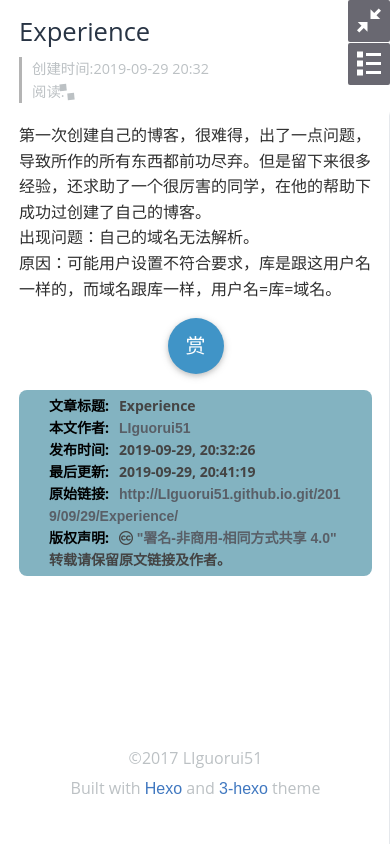
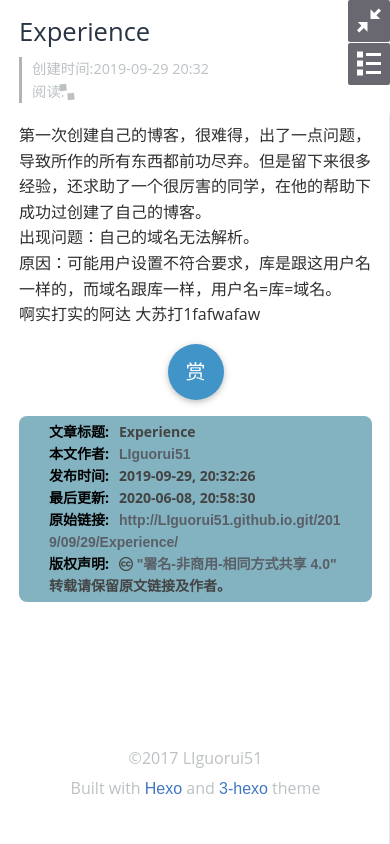
Before and after one commit to LIguorui51/LIguorui51.github.io, a plain HTML site: page 2019/09/29/Experience/index.html in a window 390 px wide. Drawn offline with nearby package versions, Linux system fonts and the light colour scheme; some packages are replaced by stand-ins of ours; a script that the page names is missing; files whose address does not match are found by name.

Commit message:
Site updated: 2020-06-08 20:58:43

```diff
--- a/2019/09/29/Experience/index.html
+++ b/2019/09/29/Experience/index.html
@@ -315,7 +315,7 @@
     </div>
     <div class="article-meta">
 
-        创建时间:<time class="date" title='更新时间: 2019-09-29 20:41:19'>2019-09-29 20:32</time>
+        创建时间:<time class="date" title='更新时间: 2020-06-08 20:58:30'>2019-09-29 20:32</time>
 
     </div>
     <div class="article-meta">
@@ -353,7 +353,7 @@
 
     <div class="article-entry" itemprop="articleBody">
 
-        <p>第一次创建自己的博客，很难得，出了一点问题，导致所作的所有东西都前功尽弃。但是留下来很多经验，还求助了一个很厉害的同学，在他的帮助下成功过创建了自己的博客。<br>出现问题：自己的域名无法解析。<br>原因：可能用户设置不符合要求，库是跟这用户名一样的，而域名跟库一样，用户名=库=域名。</p>
+        <p>第一次创建自己的博客，很难得，出了一点问题，导致所作的所有东西都前功尽弃。但是留下来很多经验，还求助了一个很厉害的同学，在他的帮助下成功过创建了自己的博客。<br>出现问题：自己的域名无法解析。<br>原因：可能用户设置不符合要求，库是跟这用户名一样的，而域名跟库一样，用户名=库=域名。<br>啊实打实的阿达 大苏打1fafwafaw</p>
 
 
 
@@ -371,7 +371,7 @@
 
     <p><span class="copy-title">本文作者:</span><a href="javascript:void(0)" title="LIguorui51">LIguorui51</a></p>
     <p><span class="copy-title">发布时间:</span>2019-09-29, 20:32:26</p>
-    <p><span class="copy-title">最后更新:</span>2019-09-29, 20:41:19</p>
+    <p><span class="copy-title">最后更新:</span>2020-06-08, 20:58:30</p>
     <span class="copy-title">原始链接:</span><a class="post-url" href="/2019/09/29/Experience/" title="Experience">http://LIguorui51.github.io.git/2019/09/29/Experience/</a>
     <p>
         <span class="copy-title">版权声明:</span><i class="fa fa-creative-commons"></i> <a rel="license" href="http://creativecommons.org/licenses/by-nc-sa/4.0/" title="CC BY-NC-SA 4.0 International" target = "_blank">"署名-非商用-相同方式共享 4.0"</a> 转载请保留原文链接及作者。
```
Also changed, not shown: content.json (+1 -1 lines).
